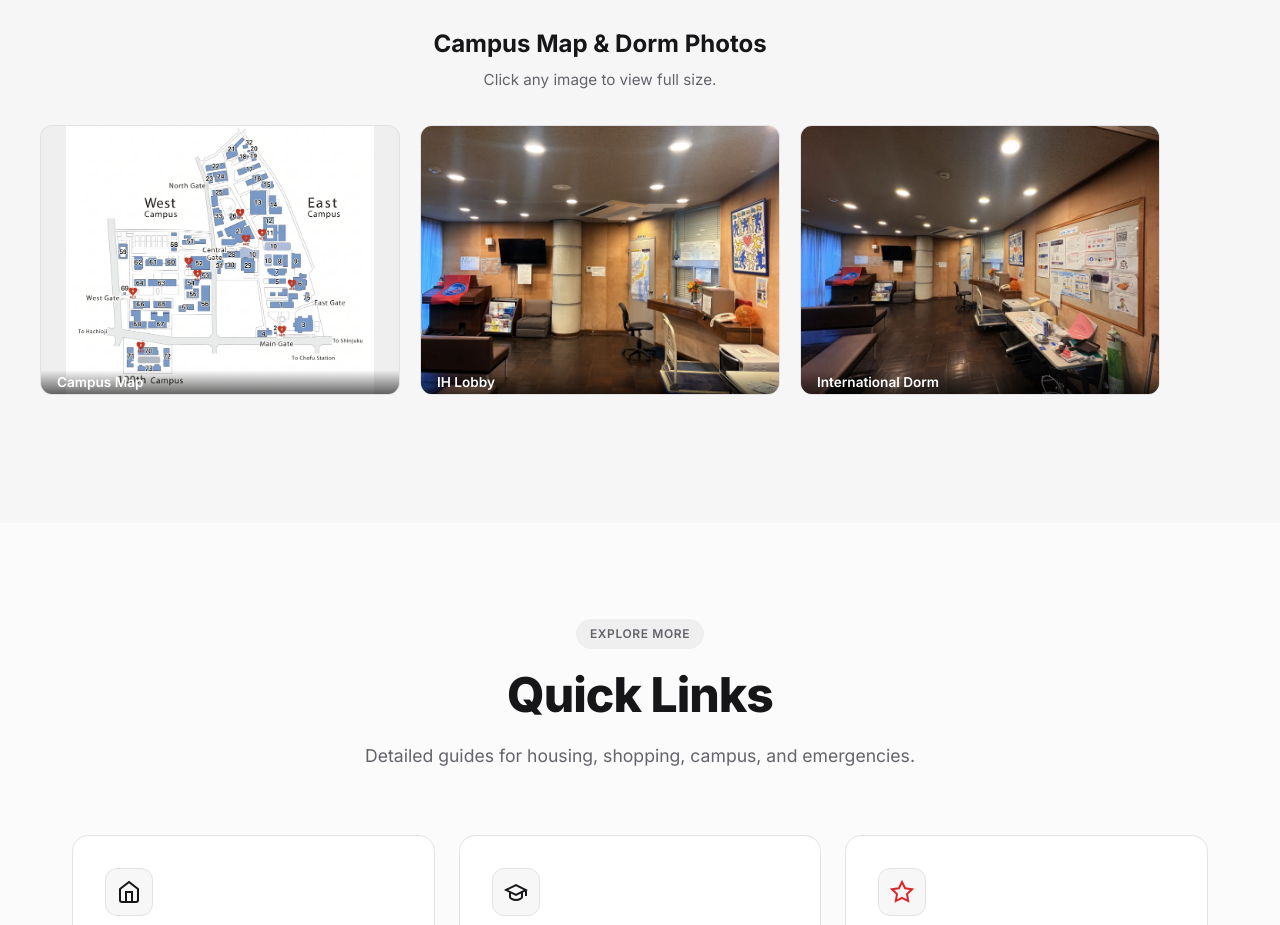
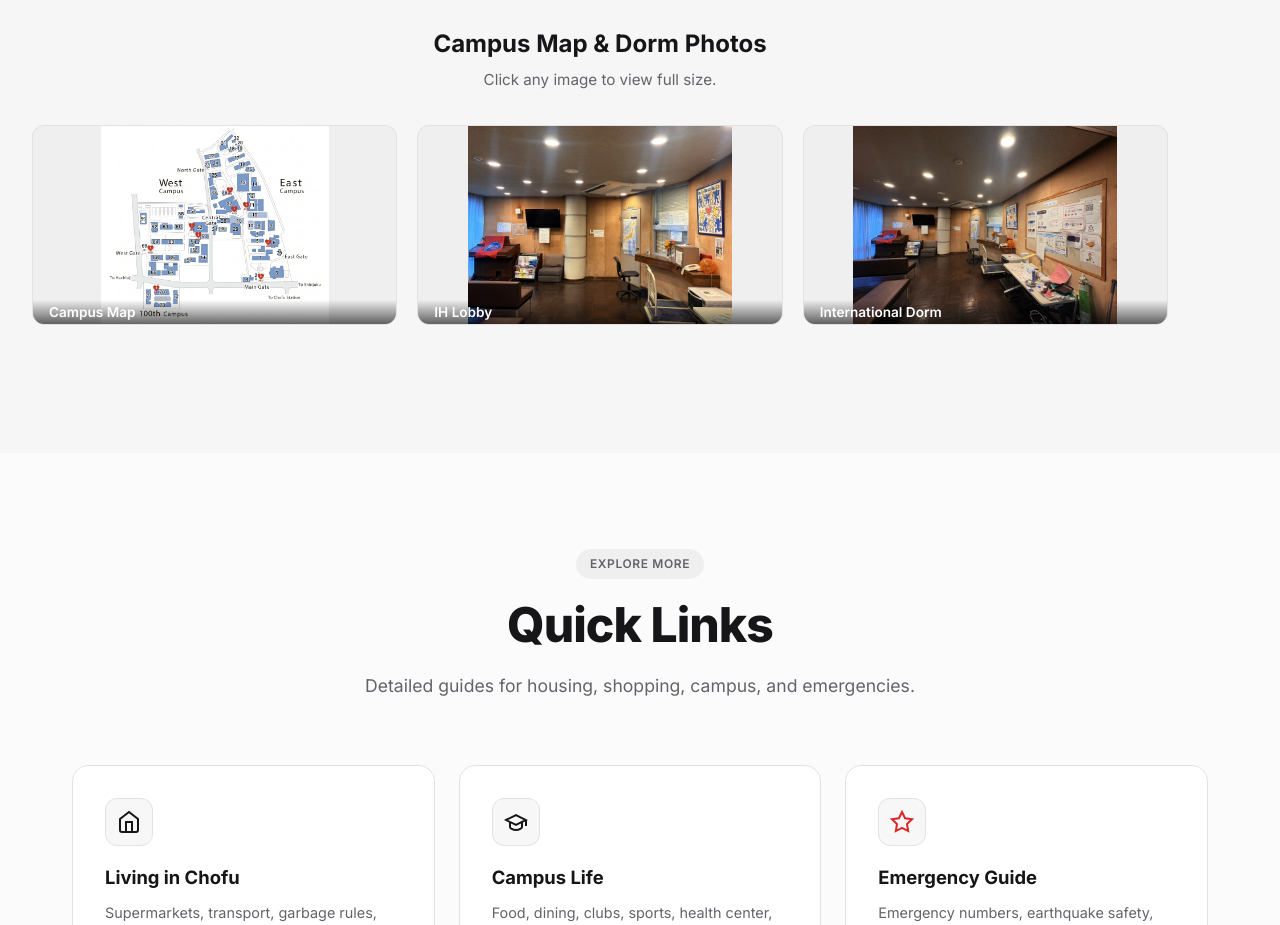
Before and after one commit to tarequejosh/UEC_campus_guideline, a website built with Vite: page index.html in a window 1280 px wide. Shown: the part 4160-5085 px from the top of the page. Built offline with nearby package versions, Linux system fonts and the light colour scheme.

Commit message:
fix: match gallery grid to steps-grid pattern with fixed height

```diff
--- a/style.css
+++ b/style.css
@@ -1340,16 +1340,10 @@ h1, h2, h3, h4, h5 {
 
 /* --- Gallery --- */
 .gallery {
-  display: flex;
-  flex-wrap: wrap;
+  display: grid;
+  grid-template-columns: repeat(auto-fit, minmax(260px, 1fr));
   gap: 1.25rem;
   margin: 2rem 0;
-  justify-content: center;
-}
-
-.gallery-item {
-  flex: 1 1 260px;
-  max-width: 360px;
 }
 
 .gallery-item {
@@ -1360,10 +1354,7 @@ h1, h2, h3, h4, h5 {
   border: 1px solid var(--gray-200);
   transition: all 0.4s cubic-bezier(0.16, 1, 0.3, 1);
   background: var(--gray-100);
-  aspect-ratio: 4/3;
-  display: flex;
-  align-items: center;
-  justify-content: center;
+  height: 200px;
   line-height: 0;
 }
 
@@ -1375,10 +1366,9 @@ h1, h2, h3, h4, h5 {
 
 .gallery-item img {
   display: block;
-  max-width: 100%;
-  max-height: 100%;
-  width: auto;
-  height: auto;
+  width: 100%;
+  height: 100%;
+  object-fit: contain;
   transition: transform 0.6s cubic-bezier(0.16, 1, 0.3, 1);
 }
 
```
